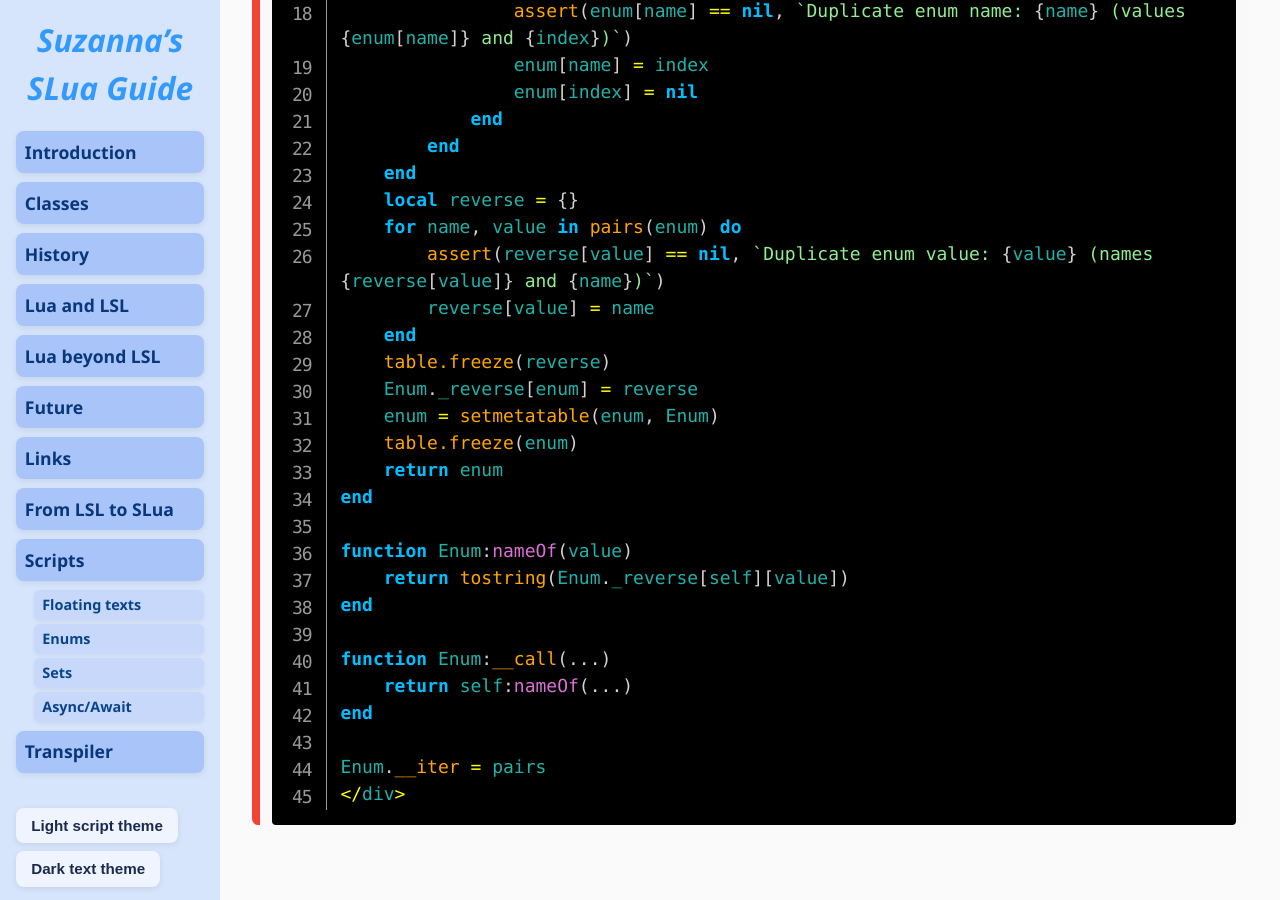
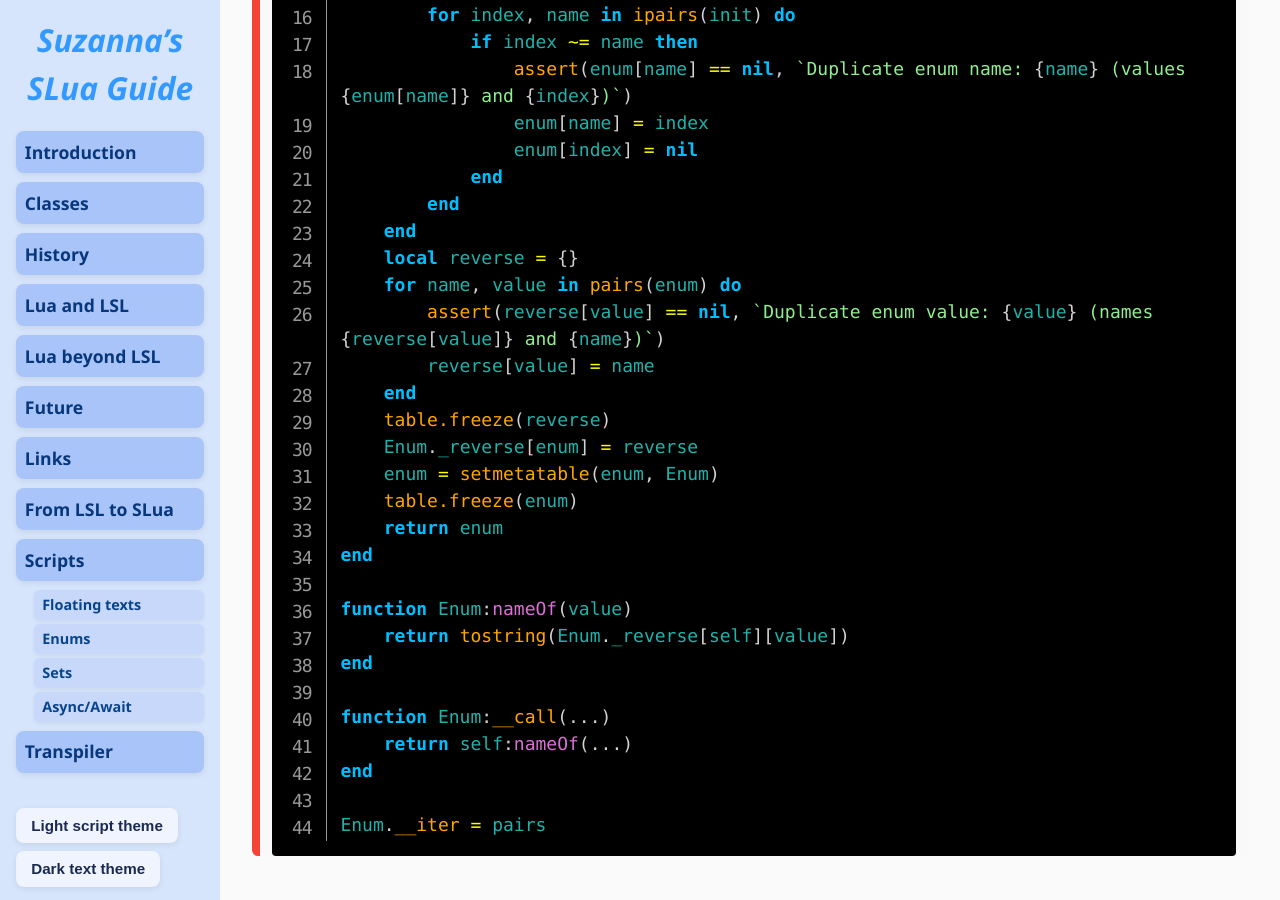
Before and after one commit to Suzanna-Linn/slua, a Jekyll site: the page built from docs/scripts-enums.md, in a window 1280 px wide and 900 px high, scrolled down 1699 px. Built offline with Jekyll 4.4.1, drawn with Linux system fonts in a browser that asks for light colours; nearby versions of some CDN libraries; our own code applies the rules of GitHub Pages for plain Markdown files; comment, search, counter and statistics services are not loaded.

Commit message:
Update scripts-enums.md

```diff
--- a/docs/scripts-enums.md
+++ b/docs/scripts-enums.md
@@ -14,7 +14,6 @@
 print(Colors(3))          -- > "Blue"   (shortcut without :nameOf)</code></pre>
 
 ## Examples
-
 <div class="script-box beginner">
 <h4>Using enums</h4>
 <p>Examples of use</p>
@@ -30,7 +29,6 @@
 </div>
 
 ## Script
-
 <div class="script-box advanced">
 <h4>Class Enum</h4>
 <p>An enumeration data structure</p>
@@ -78,4 +76,5 @@
 end
 
 Enum.__iter = pairs
-</div></code></pre>
+</code></pre>
+</div>
```
